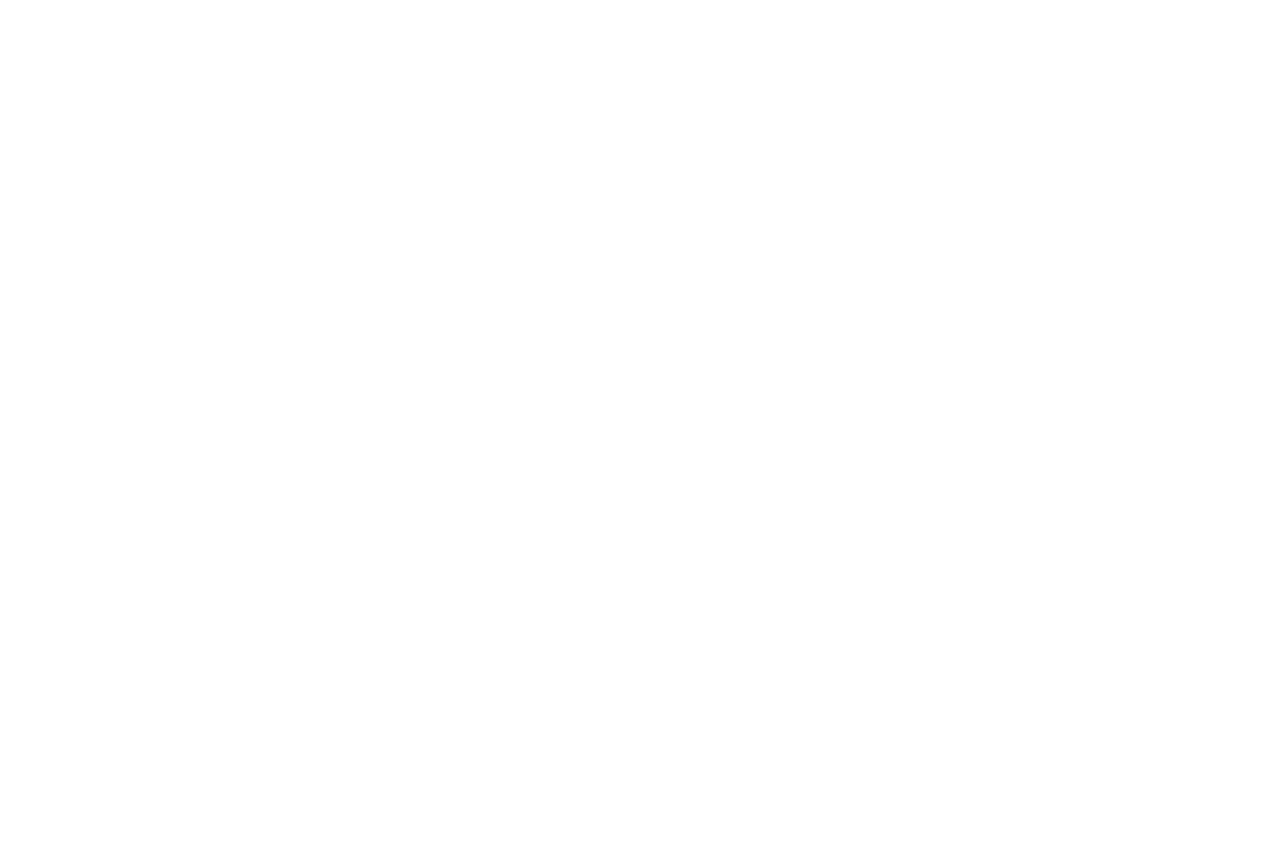
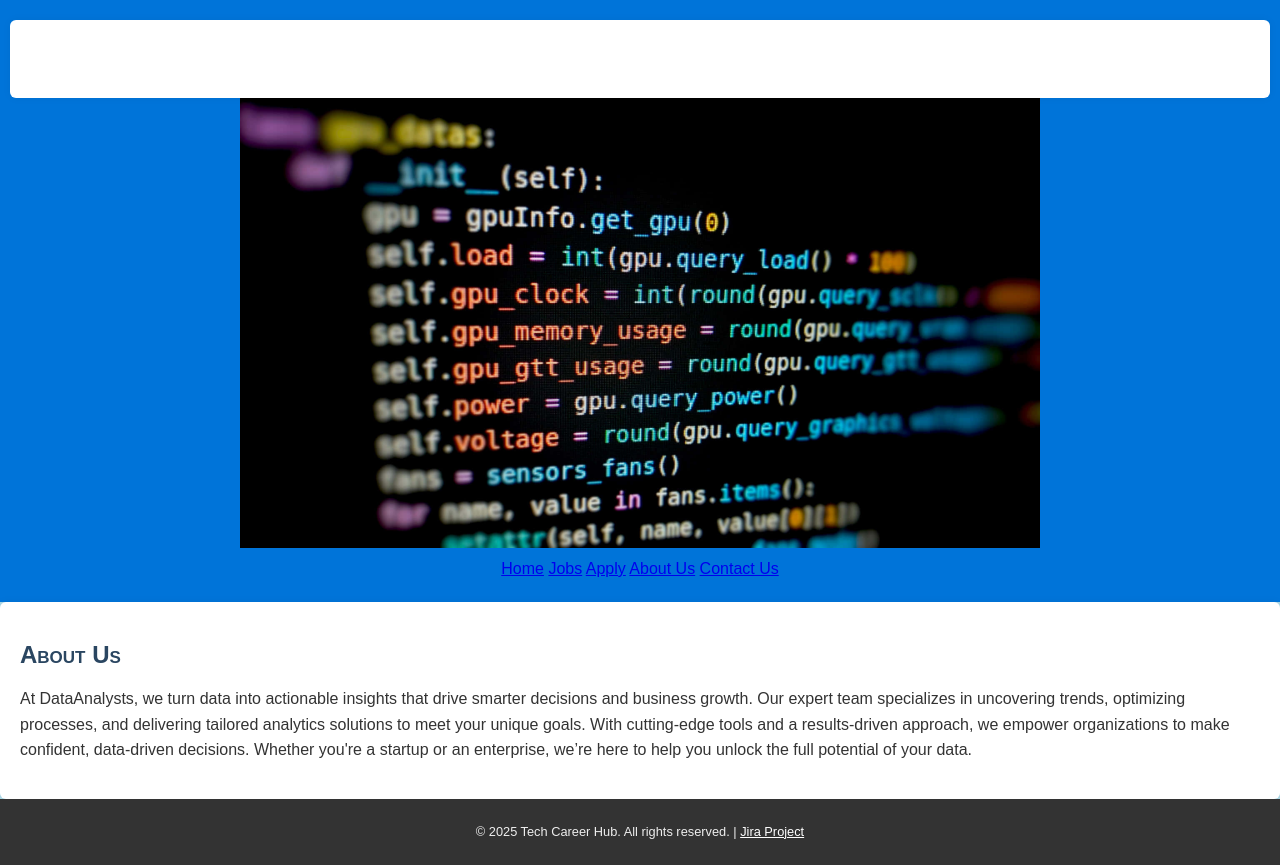
Before and after one commit to julian-saric/project1, a plain HTML site: page project1/index.html in a window 1280 px wide. Before the commit the page ends 800 px from the top, so only its background shows below. Drawn offline with Linux system fonts and the light colour scheme.

Commit message:
added index page to project

```diff
--- a/project1/index.html
+++ b/project1/index.html
@@ -2,16 +2,53 @@
 	<html lang="en">
 	<head>
 		<meta charset="UTF-8">
-		<meta name="description" content=" ">
-		<meta name="keywords" content=" ">
-		<meta name="author" content=" ">
+		<meta name="description" content="Website home page">
+		<meta name="keywords" content="index, home, html, css">
+		<meta name="author" content="Jonas">
 		<meta name="viewport" content="width=device-width, initial-scale=1.0">
-		<title></title>
+		<link href="https://fonts.googleapis.com/css2?family=Nunito:wght@400;700&display=swap" rel="stylesheet">
+		<title>Home Page</title>
+		<link href="/project1/styles/styles.css" rel="stylesheet">
 	</head>
-	<body>
+	<body id="index_body">
+		<header id="index_header">
+			<!-- Main header section with company name -->
+			<section id="index_header_section">
+				<h1 id="index_h1">DataAnalysts</h1>
+			</section>
 
+			<!-- Company logo with specified dimensions -->
+			<img id="index_image" src="/project1/images/logo.png.jpg" alt="Company Logo" width="800">
 
+			<!-- Navigation menu with links to different pages -->
+			<nav id="index_nav">
+				<a href="index.html">Home</a>
+				<a href="jobs.html">Jobs</a>
+				<a href="apply.html">Apply</a>
+				<a href="about.html">About Us</a>
+				<a href="mailto:info@companyname.com.au">Contact Us</a>
+			</nav>
+		</header>
 
+		<!-- Section providing information about the company -->
+		<section id="index_section">
+			<h2 id="index_h2">About Us</h2>
+			<p>
+				At DataAnalysts, we turn data into actionable insights that drive smarter decisions and business growth.
+				Our expert team specializes in uncovering trends, optimizing processes, and delivering tailored analytics
+				solutions to meet your unique goals.
 
-    </body>
+				With cutting-edge tools and a results-driven approach, we empower organizations to make confident,
+				data-driven decisions. Whether you're a startup or an enterprise, we’re here to help you unlock the
+				full potential of your data.
+			</p>
+		</section>
+
+		<!-- Footer section with copyright information -->
+		<footer id="index_footer">
+			<p>&copy; 2025 Tech Career Hub. All rights reserved. |
+				<a id="index_footer_a" href="https://your-jira-project-link.com" style="color: #ffffff;">Jira Project</a>
+			</p>
+		</footer>
+	</body>
 </html>
```
